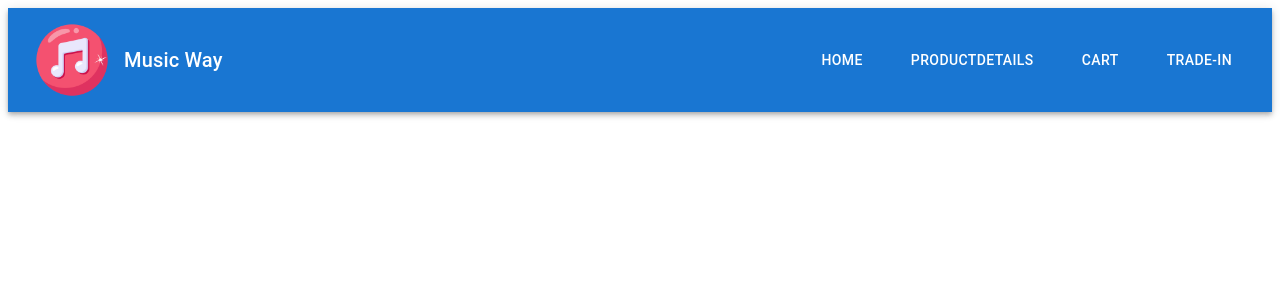
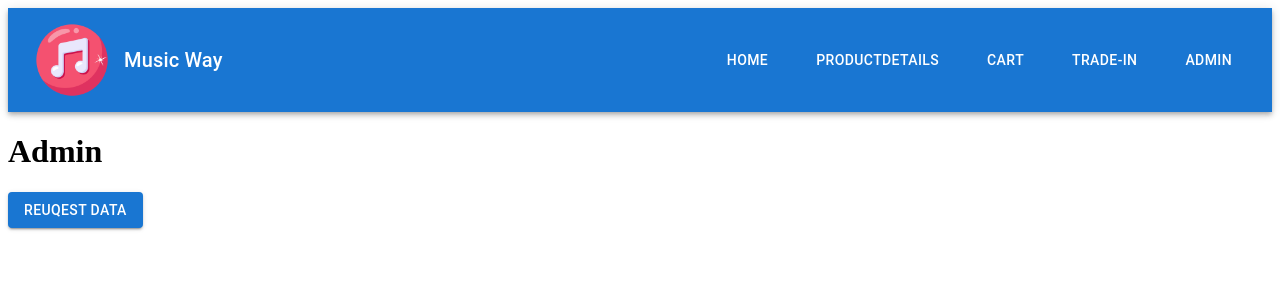
Before and after one commit to RadmilaGram/Musical-store-project, a React (Vite) app in the folder frontend/: page /Admin in a window 1280 px wide. Shown: the top 300 px of the page. Built offline with nearby package versions, Linux system fonts and the light colour scheme.

Commit message:
Admin page added

```diff
--- a/frontend/src/App.jsx
+++ b/frontend/src/App.jsx
@@ -5,6 +5,7 @@ import HomePage from "./pages/HomePage";
 import ProductDetails from "./pages/ProductDetails";
 import Cart from "./pages/Cart";
 import TradeIn from "./pages/TradeIn";
+import Admin from "./pages/Admin";
 
 // import "./App.css";
 
@@ -19,6 +20,7 @@ function App() {
           <Route path="/ProductDetails" element={<ProductDetails />} />
           <Route path="/Cart" element={<Cart />} />
           <Route path="/Trade-in" element={<TradeIn />} />
+          <Route path="/Admin" element={<Admin />} />
         </Routes>
       </div>
     </>
--- a/frontend/src/components/header/Header.jsx
+++ b/frontend/src/components/header/Header.jsx
@@ -27,6 +27,10 @@ const pages = [
   {
     menuTitle: "Trade-in",
     pageURL: "/Trade-in",
+  },
+  {
+    menuTitle: "Admin",
+    pageURL: "/Admin",
   },
 ];
 
--- a/frontend/src/pages/Admin.jsx
+++ b/frontend/src/pages/Admin.jsx
@@ -0,0 +1,41 @@
+import { useState } from "react";
+import { Button, Stack } from "@mui/material";
+import { fetchBrand } from "../utils/apiService/ApiService";
+
+function Admin() {
+  function clickReq() {
+    fetchBrand().then(setData).catch(console.error);
+    console.log(data);
+  }
+  function getData() {
+    let result = [];
+    for (const item in data) {
+      result.push(data[item]["name"].toString());
+    }
+    console.log(result);
+
+    return (
+      <Stack spacing={2}>
+        {result.map((element) => {
+          return <h3>{element}</h3>;
+        })}
+      </Stack>
+    );
+  }
+
+  const [data, setData] = useState();
+
+  return (
+    <>
+      <main>
+        <h1>Admin</h1>
+        <Button variant="contained" onClick={clickReq}>
+          Reuqest data
+        </Button>
+        {getData()}
+      </main>
+    </>
+  );
+}
+
+export default Admin;
--- a/frontend/src/pages/HomePage.jsx
+++ b/frontend/src/pages/HomePage.jsx
@@ -1,29 +1,10 @@
-import { useState } from "react";
-import { Button } from "@mui/material";
-import { fetchProducers } from "../utils/apiService/ApiService";
 
 function HomePage() {
-  function clickReq() {
-    fetchProducers().then(setData).catch(console.error);
-    console.log(data);
-  }
-  function getData() {
-    let result = "";
-    for (const item in data) {
-      result += data[item]["name"].toString();
-    }
-    return result;
-  }
-  const [data, setData] = useState();
 
   return (
     <>
       <main>
         <h1>HomePage</h1>
-        <Button variant="contained" onClick={clickReq}>
-          Reuqest data
-        </Button>
-        {getData()}
       </main>
     </>
   );
--- a/frontend/src/utils/apiService/ApiService.js
+++ b/frontend/src/utils/apiService/ApiService.js
@@ -4,12 +4,12 @@ import axios from 'axios';
 const API_URL = 'http://localhost:5000';
 
 // Получить всех производителей
-export const fetchProducers = async () => {
+export const fetchBrand = async () => {
     try {
-        const response = await axios.get(`${API_URL}/api/producers`);
+        const response = await axios.get(`${API_URL}/api/brand`);
         return response.data;
     } catch (error) {
-        console.error('Ошибка при получении производителей:', error);
+        console.error('Ошибка при получении бренда:', error);
         throw error;
     }
 };
```
Also changed, not shown: 1 other file (tests, documents, lock files or other folders).
